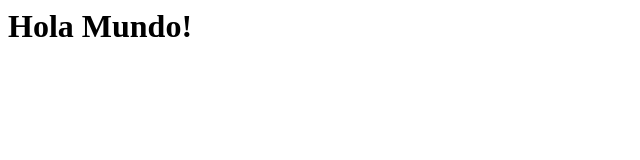
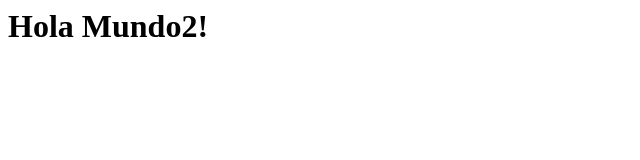
Before and after one commit to Metanix/repositorio-1, a plain HTML site: page index.html in a window 1280 px wide. Shown: the full height of the page, 0-640 px from the left. Drawn offline with Linux system fonts and the light colour scheme.

Commit message:
cambio
se agrega un 2

```diff
--- a/index.html
+++ b/index.html
@@ -1,5 +1,5 @@
 <html>
 <body>
-<h1>Hola Mundo!</h1>
+<h1>Hola Mundo2!</h1>
 </body>
 </html>
```
